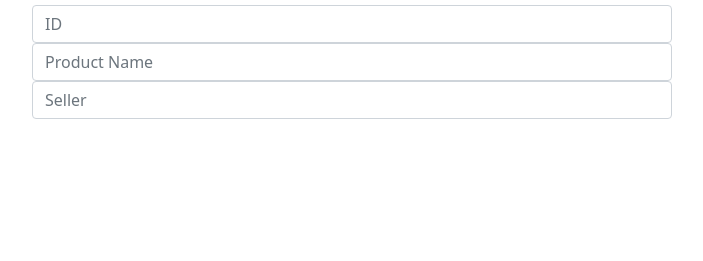
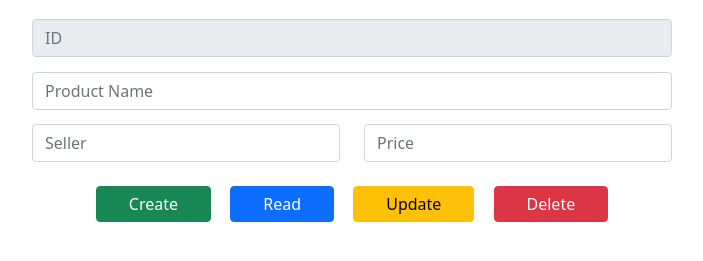
Before and after one commit to Shoaib-Naseer/Javascript-Bootstrap-CRUD, a plain HTML site: page src/index.html in a window 1280 px wide. Shown: the part 99-360 px from the top of the page, without its empty margins (288-991 px from the left). Drawn offline with nearby package versions, Linux system fonts and the light colour scheme.

Commit message:
First Part
First Part Complete Now we will make Table

```diff
--- a/src/index.html
+++ b/src/index.html
@@ -7,7 +7,7 @@
     <title>Electronic Store</title>
     <link href="https://cdn.jsdelivr.net/npm/bootstrap@5.0.2/dist/css/bootstrap.min.css" rel="stylesheet" integrity="sha384-EVSTQN3/azprG1Anm3QDgpJLIm9Nao0Yz1ztcQTwFspd3yD65VohhpuuCOmLASjC" crossorigin="anonymous">
     <link rel="stylesheet" href="https://use.fontawesome.com/releases/v5.15.4/css/all.css" integrity="sha384-DyZ88mC6Up2uqS4h/KRgHuoeGwBcD4Ng9SiP4dIRy0EXTlnuz47vAwmeGwVChigm" crossorigin="anonymous"/>
-    <link rel="stylesheet" href="style.css">
+    <link rel="stylesheet" href="./style.css">
 
 </head>
 <body>
@@ -17,16 +17,30 @@
 
     <div class="d-flex justify-content-center">
         <form  class="w-50">
-            <input type="text" id="userid" class="form-control" placeholder="ID" autocomplete="off">
+            <input type="text" id="userid" class="form-control" readonly placeholder="ID" autocomplete="off">
             <input type="text" id="proname" class="form-control" placeholder="Product Name" autocomplete="off">
             <div class="row">
                 <div class="col">
-                    <input type="text" id = "seller" class="form-control"placeholder="Seller" autocomplete="off">
+                    <input type="text" id = "seller" class="form-control m-0"placeholder="Seller" autocomplete="off">
+                </div>
+                <div class="col">
+                    <input type="text" id = "price" class="form-control m-0"placeholder="Price" autocomplete="off">
                 </div>
             </div>
         </form>
     </div>
 
+    <!-- Create, Udpdate-->
+   <div class="d-flex justify-content-center">
+        <button class="btn btn-success" id="btn-create"> Create </button>
+        <button class="btn btn-primary" id="btn-read"> Read </button>
+        <button class="btn btn-warning" id="btn-update"> Update </button>
+        <button class="btn btn-danger" id="btn-delete"> Delete </button>
+
+
+
+   </div>
+
 <script src="https://cdn.jsdelivr.net/npm/bootstrap@5.0.2/dist/js/bootstrap.bundle.min.js" integrity="sha384-MrcW6ZMFYlzcLA8Nl+NtUVF0sA7MsXsP1UyJoMp4YLEuNSfAP+JcXn/tWtIaxVXM" crossorigin="anonymous"></script>
 </body>
 </html>
--- a/src/style.css
+++ b/src/style.css
@@ -0,0 +1,8 @@
+.d-flex input{
+    margin: .9em 0em;
+}
+
+.d-flex button{
+    margin: 1.5em .6em;
+    padding: .3em 2em;
+}
```
